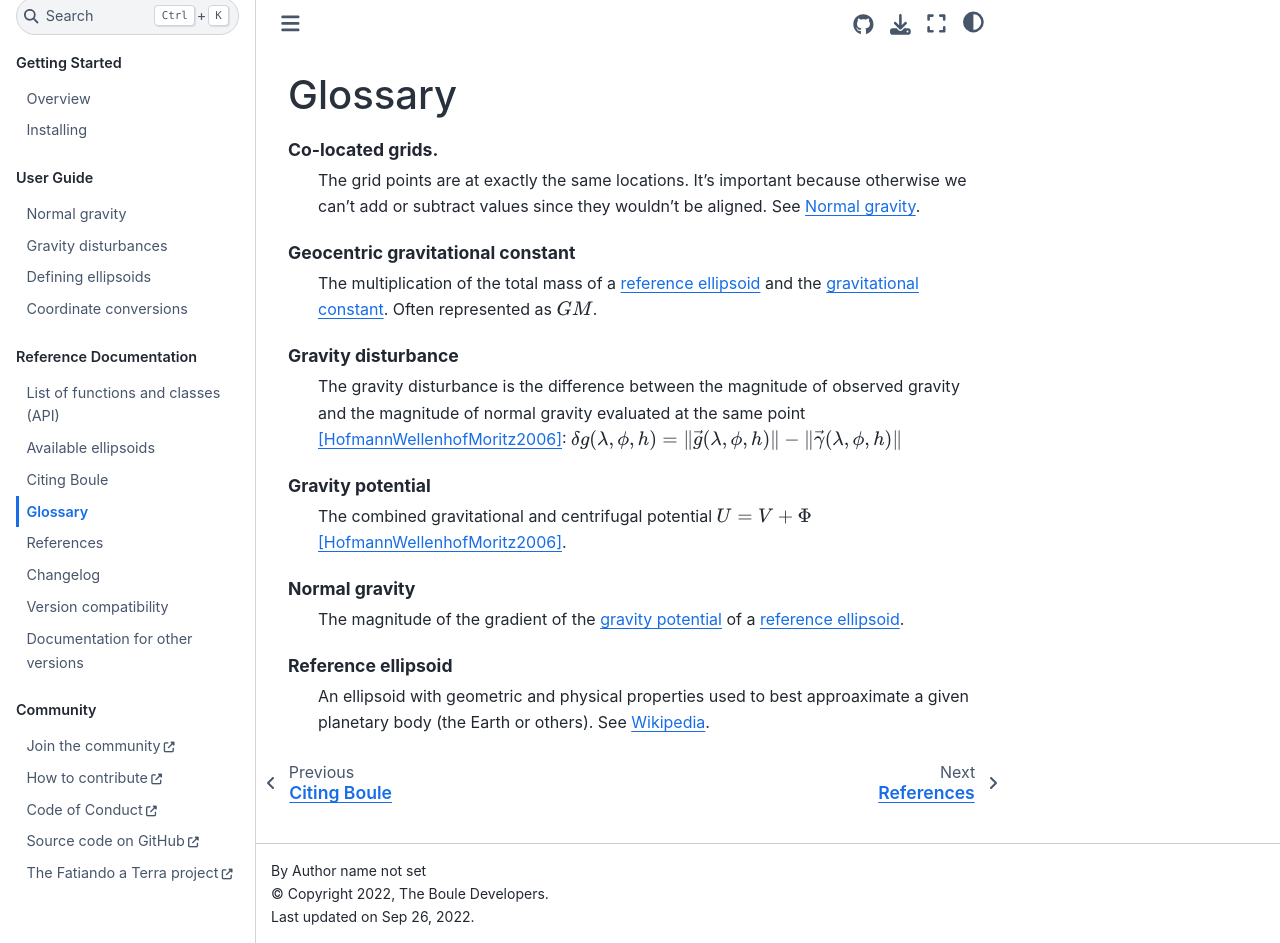
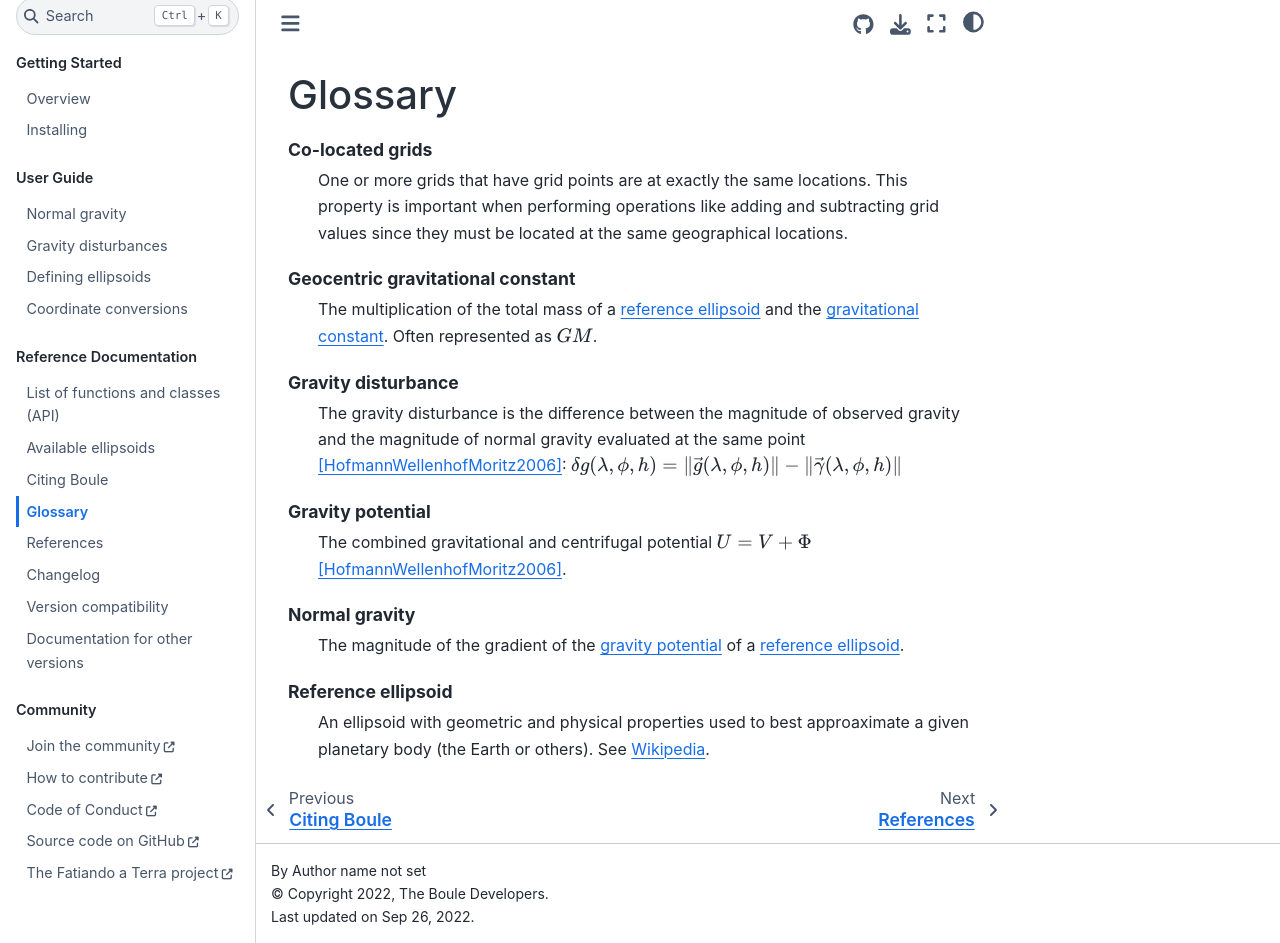
Before and after one commit to fatiando/boule, a Sphinx documentation site: the page built from doc/glossary.rst, in a window 1280 px wide and 943 px high. Built offline with Sphinx 7.4.7 and the Sphinx Book theme 1.1.4, drawn with Linux system fonts in a browser that asks for light colours; the version number could not be read and is left out.

Commit message:
Update doc/glossary.rst
Co-authored-by: Leonardo Uieda <leouieda@gmail.com>

```diff
--- a/doc/glossary.rst
+++ b/doc/glossary.rst
@@ -5,8 +5,11 @@ Glossary
 
 .. glossary::
 
-    Co-located grids.
-        The grid points are at exactly the same locations. It's important because otherwise we can't add or subtract values since they wouldn't be aligned. See `Normal gravity <https://www.fatiando.org/boule/latest/overview.html#normal-gravity>`__.
+    Co-located grids
+        One or more grids that have grid points are at exactly the same locations.
+        This property is important when performing operations like adding and
+        subtracting grid values since they must be located at the same
+        geographical locations.
 
     Geocentric gravitational constant
         The multiplication of the total mass of a :term:`reference ellipsoid`
```
